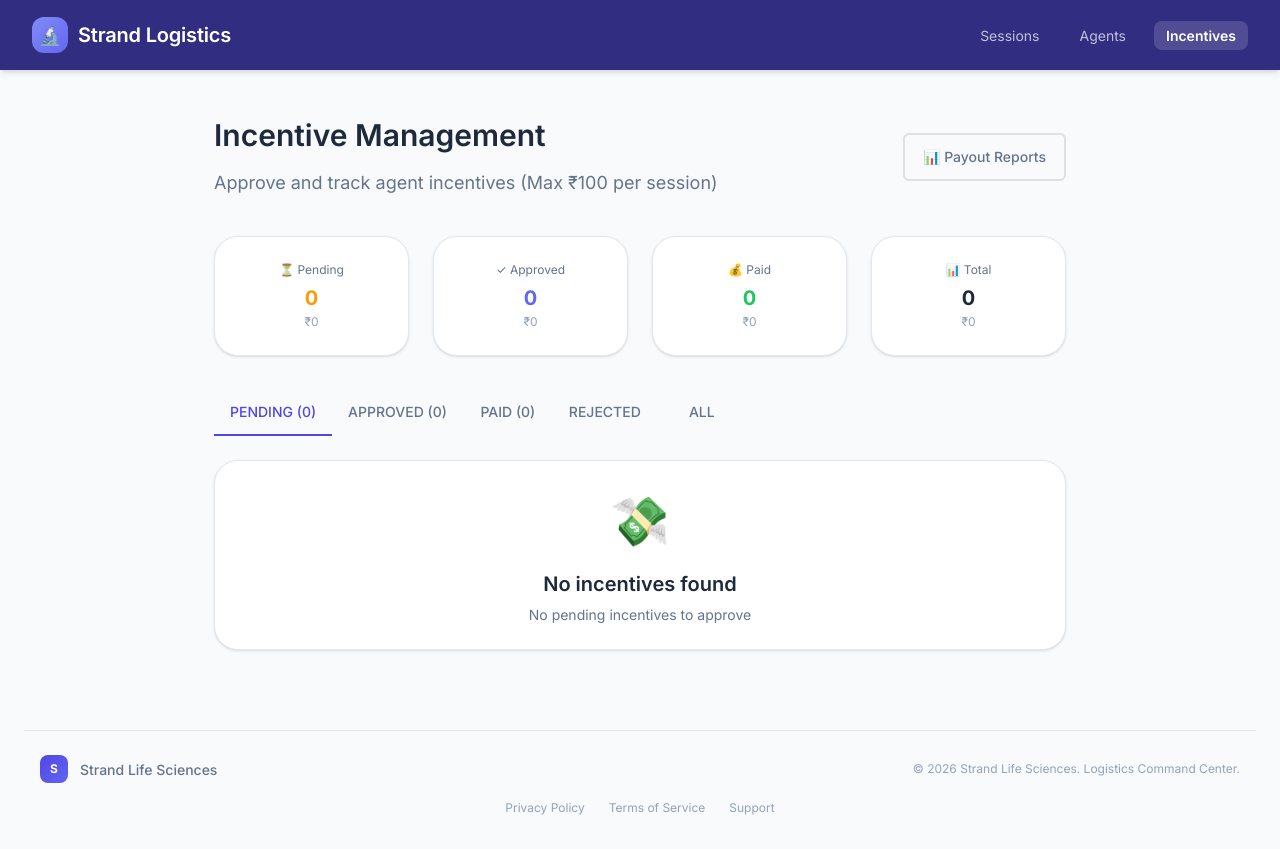
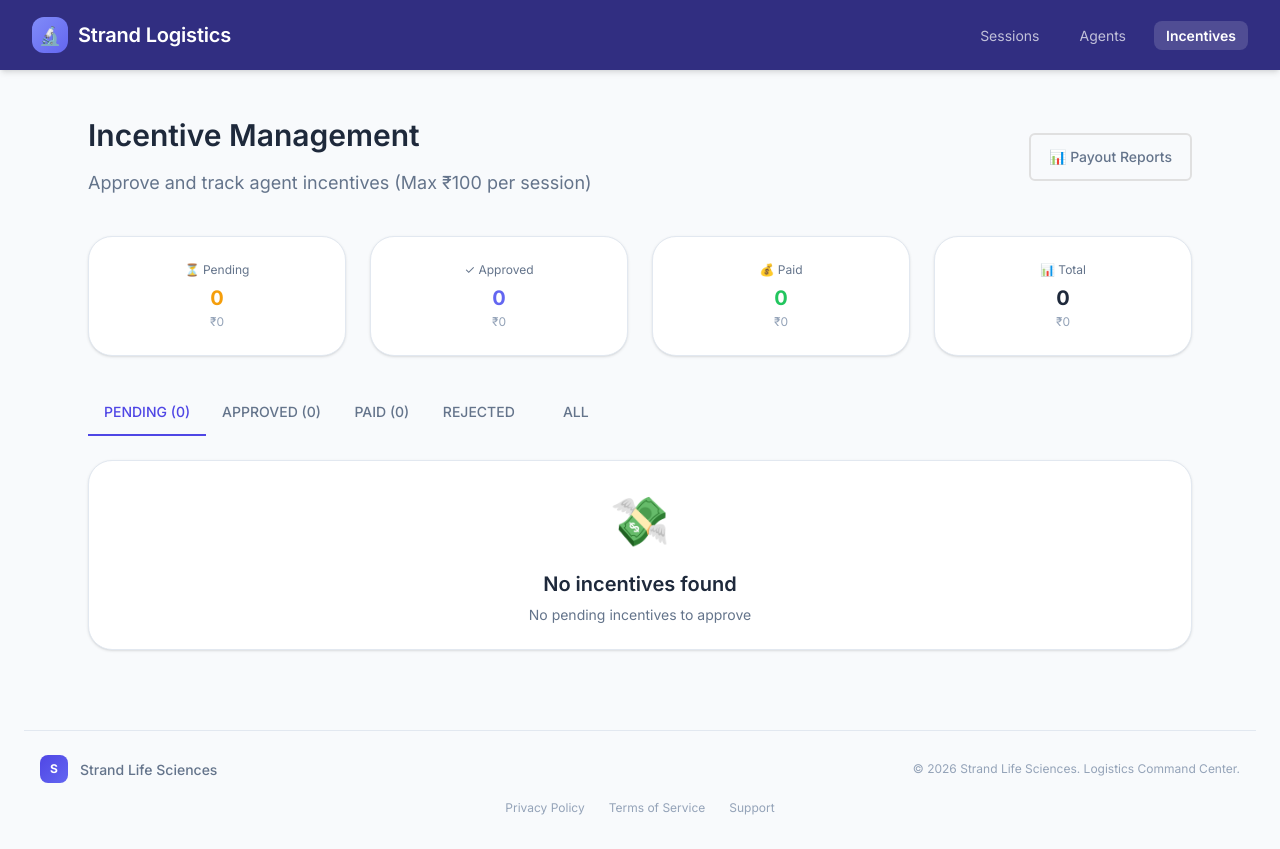
Before and after one commit to sainadh-936/CapStone-Strand-Compilance, a Next.js app: page /incentives in a window 1280 px wide. Built offline with nearby package versions, Linux system fonts and the light colour scheme; what @mui/material-nextjs would draw is missing.

Commit message:
feat: update maxWidth for responsive design in Agents and Incentives pages

```diff
--- a/src/app/agents/page.tsx
+++ b/src/app/agents/page.tsx
@@ -111,7 +111,7 @@ export default function AgentsPage() {
   return (
     <Box
       sx={{
-        maxWidth: "md",
+        maxWidth: { xs: "md", md: "lg" },
         mx: "auto",
         px: { xs: 2, sm: 3 },
         py: { xs: 3, sm: 6 },
--- a/src/app/incentives/page.tsx
+++ b/src/app/incentives/page.tsx
@@ -107,7 +107,7 @@ export default function IncentivesPage() {
   return (
     <Box
       sx={{
-        maxWidth: "md",
+        maxWidth: { xs: "md", md: "lg" },
         mx: "auto",
         px: { xs: 2, sm: 3 },
         py: { xs: 3, sm: 6 },
```
